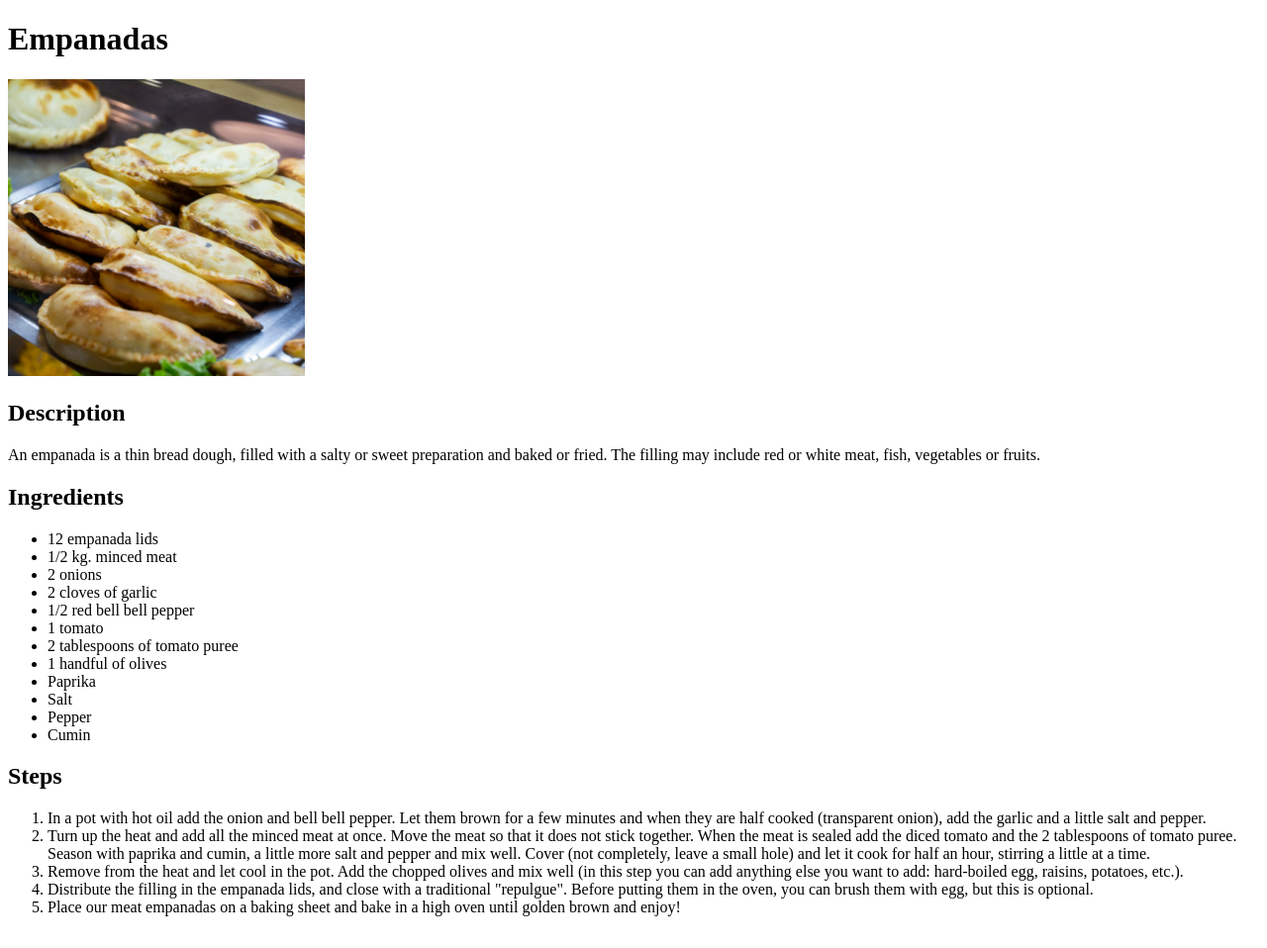
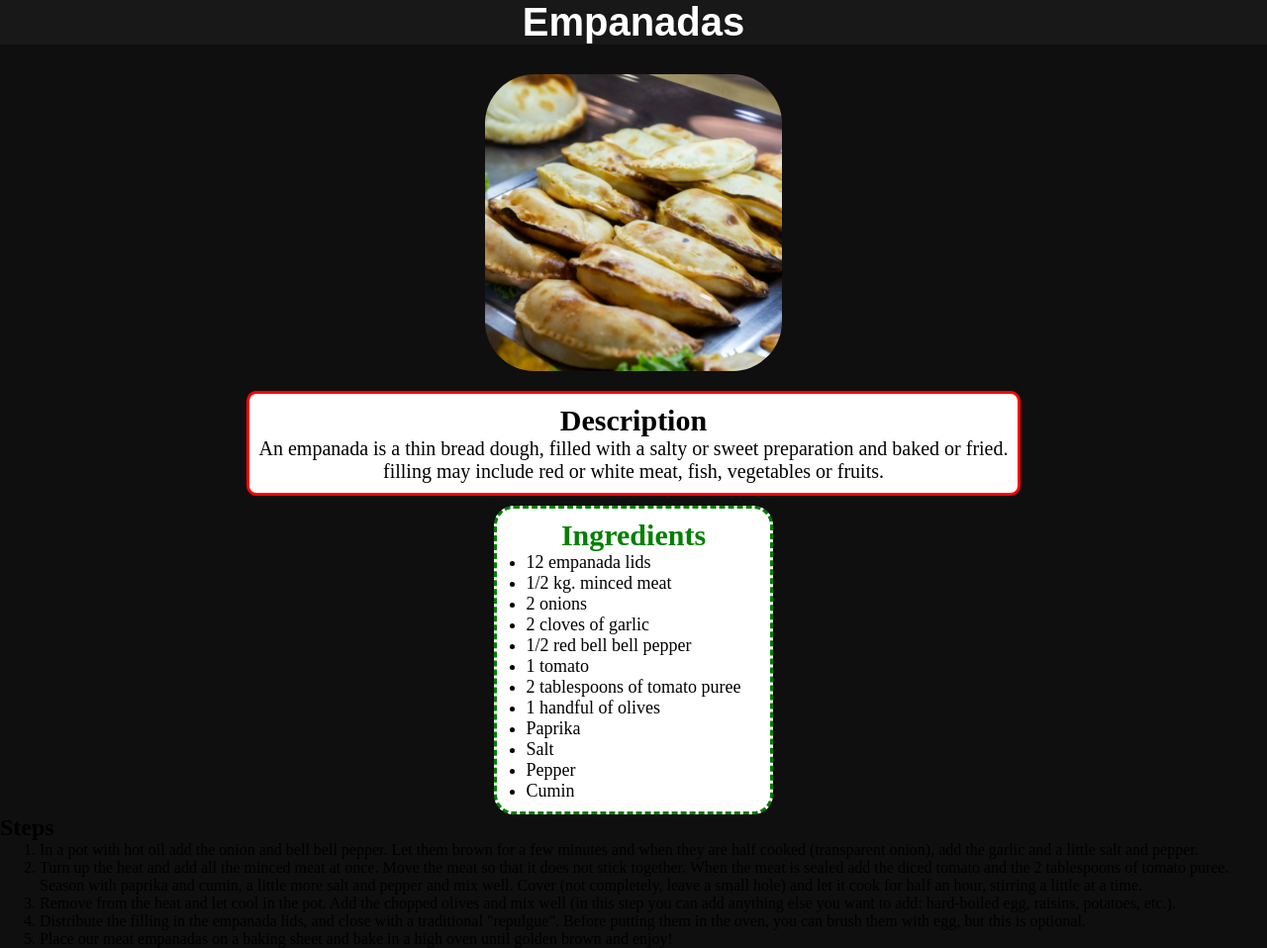
Before and after one commit to alexisfsd/odin-recipes, a plain HTML site: page recipes/empanadas.html in a window 1280 px wide. Shown: the whole page at 99% size. Drawn offline with Linux system fonts and the light colour scheme.

Commit message:
Add styles to images and description/ingredients sections

```diff
--- a/recipes/empanadas.html
+++ b/recipes/empanadas.html
@@ -10,11 +10,17 @@
 <body>
   <h1 class="title recipe-title">Empanadas</h1>
   <img class="img-recipe img-empanadas" src="./images-recipes/empanadas.png">
-  <h2>Description</h2>
-  <p>An empanada is a thin bread dough, filled with a salty or sweet preparation and baked or fried. The filling may include red or white meat, fish, vegetables or fruits.</p>
 
+    <div class="description-recipe-div">
+      <h2 class="description-recipe-title">Description</h2>
+      <p class="description-recipe">An empanada is a thin bread dough, filled with a salty or sweet preparation and baked or fried. </p>
+      <p class="description-recipe">filling may include red or white meat, fish, vegetables or fruits.</p>
+    </div>
+
+
+  <div class="ingredients-div">
+    <ul class="ingredients-list">
       <h2 class="ingredients-title">Ingredients</h2>
-  <ul class="ingredients-list">
       <li>12 empanada lids</li>
       <li>1/2 kg. minced meat</li>
       <li>2 onions</li>
@@ -28,9 +34,11 @@
       <li>Pepper</li>
       <li>Cumin</li>
     </ul>
+  </div>
 
-  <h2 class="steps-list">Steps</h2>
-  <ol>
+  <div class="steps-div">
+    <h2 class="steps-title">Steps</h2>
+    <ol class="steps-list">
       <li>In a pot with hot oil add the onion and bell bell pepper. Let them brown for a few minutes and when they are half cooked (transparent onion), add the garlic and a little salt and pepper.</li>
       <li>Turn up the heat and add all the minced meat at once. Move the meat so that it does not stick together. When the meat is sealed add the diced tomato and the 2 tablespoons of tomato puree. Season with paprika and cumin, a little more salt and pepper and mix well. Cover (not completely, leave a small hole) and let it cook for half an hour, stirring a little at a time.</li>
       <li>Remove from the heat and let cool in the pot. Add the chopped olives and mix well (in this step you can add anything else you want to add: hard-boiled egg, raisins, potatoes, etc.).
@@ -38,5 +46,6 @@
       <li>Distribute the filling in the empanada lids, and close with a traditional "repulgue". Before putting them in the oven, you can brush them with egg, but this is optional.</li>
       <li>Place our meat empanadas on a baking sheet and bake in a high oven until golden brown and enjoy!</li>
     </ol>
+  </div>
 </body>
 </html>
--- a/recipes/styles.css
+++ b/recipes/styles.css
@@ -0,0 +1,87 @@
+/* recipes styles*/
+
+* {
+  margin: 0px;
+}
+
+body {
+  background-color: #0F0F0F;
+}
+
+/* main title */
+
+.title.recipe-title {
+  text-align: center;
+  font-size: 40px;
+  color: white;
+  background-color: #181818;
+  margin-bottom: 30px;
+  font-family: "Brush Script MT", sans-serif;
+}
+
+/* recipes images */
+
+img.img-recipe {
+  display: block;
+  margin-left: auto;
+  margin-right: auto;
+  margin-bottom: 20px;
+  height: auto;
+  width: 300px;
+  border-radius: 50px;
+}
+
+/* recipe description */
+
+div.description-recipe-div {
+  text-align: center;
+  background-color: white;
+  border: 3px;
+  border-style: solid;
+  border-color: red;
+  border-radius: 10px;
+  width: fit-content;
+  margin: auto;
+  padding: 10px;
+
+}
+
+.description-recipe-title {
+  color: black;
+  font-size: 30px;
+}
+
+.description-recipe {
+  color: black;
+  font-size: 20px;
+}
+
+
+/* recipe ingredients */
+
+.ingredients-div{
+  display: flex;
+  flex-direction: column;
+  align-items: center;
+}
+
+.ingredients-list,
+.ingredients-title {
+  background-color: white;
+  border-radius: 20px;
+  margin-top: 10px;
+  font-size: 18px;
+}
+
+.ingredients-list {
+  padding: 0px 30px 10px 30px;
+  border: 3px;
+  border-style: dashed;
+  border-color: green;
+ }
+
+.ingredients-title {
+  text-align: center;
+  color: green;
+  font-size: 30px;
+}
```
Also changed, not shown: recipes/french-fries.html (+12 -8 lines), recipes/polenta-tuco-cheese.html (+11 -7 lines). Lines whose indentation alone changed are shown as unchanged.
